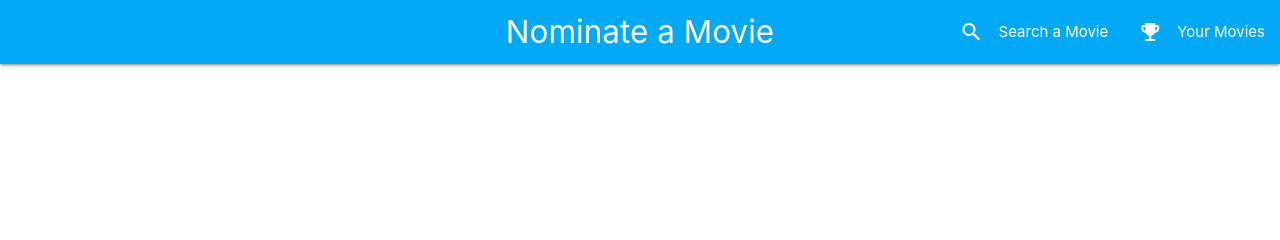
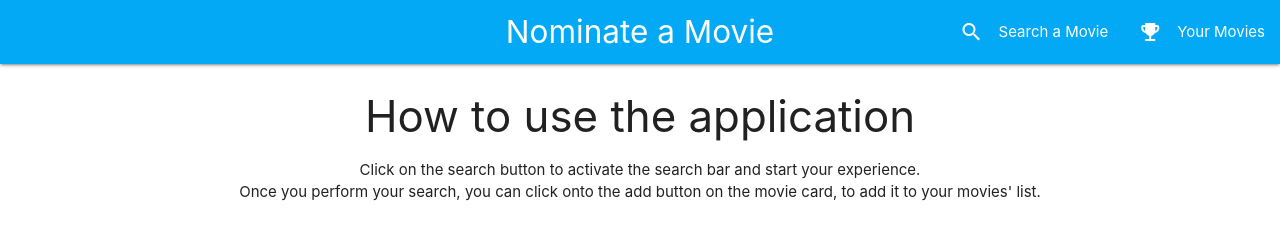
Before and after one commit to Rodrigo-Gil/shopify_challenge, a plain HTML site: page index.html in a window 1280 px wide. Drawn offline with Linux system fonts and the light colour scheme.

Commit message:
Added the CSS class to support SPA navigation

```diff
--- a/css/app.css
+++ b/css/app.css
@@ -15,3 +15,15 @@
     padding: 1rem;
     margin-top: 0.3rem;
 }
+
+/****** SPA Navigation **********/
+
+#searchPage,
+#nominatedPage {
+    display: none;
+}
+
+#searchPage.active,
+#nominatedPage.active {
+    display: block;
+}
--- a/index.html
+++ b/index.html
@@ -40,8 +40,11 @@
     </header>
     <main>
         <div class="container">
-            <section id="searchPage">
+            <section id="searchPage" class="active center valign-wrapper">
                 <!--This is where the search cards will be displayed-->
+                <h3> How to use the application</h3>
+                <p> Click on the search button to activate the search bar and start your experience.<br>
+                Once you perform your search, you can click onto the add button on the movie card, to add it to your movies' list.</p>
             </section>
             <section id="nominatedPage">
                 <!--This is where the selected movies will be displayed-->
```
